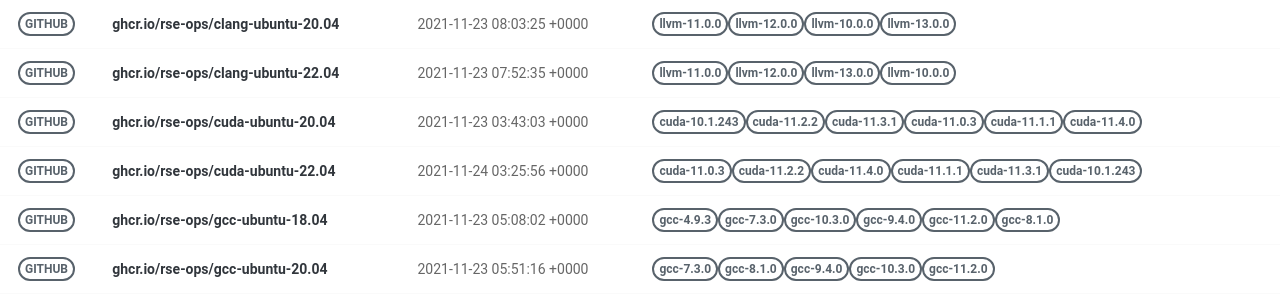
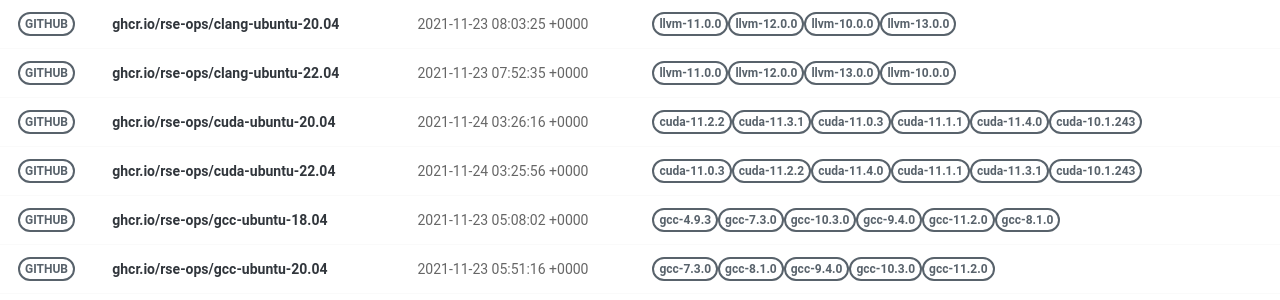
Before and after one commit to rse-ops/docker-images, a Jekyll site: the page built from pages/index.md, in a window 1280 px wide. Shown: the part 179-479 px from the top of the page. Built offline with Jekyll 4.4.1, drawn with Linux system fonts in a browser that asks for light colours; nearby versions of some CDN libraries.

Commit message:
Automated push to update library 2021-11-24

```diff
--- a/_library/ghcr.io-rse-ops-cuda-ubuntu-20.04.md
+++ b/_library/ghcr.io-rse-ops-cuda-ubuntu-20.04.md
@@ -1,14 +1,11 @@
 ---
 layout: container
 name: ghcr.io/rse-ops/cuda-ubuntu-20.04
-updated_at: 2021-11-23 03:43:03.517107
+updated_at: 2021-11-24 03:26:16.043906
 
 
 container_url: https://github.com/orgs/rse-ops/packages/container/package/cuda-ubuntu-20.04
 versions:
- - tag: cuda-10.1.243
-   dockerfile: https://github.com/rse-ops/docker-images/blob/main/ubuntu/cuda/Dockerfile
-   manifest: https://crane.ggcr.dev/manifest/ghcr.io/rse-ops/cuda-ubuntu-20.04:cuda-10.1.243
  - tag: cuda-11.2.2
    dockerfile: https://github.com/rse-ops/docker-images/blob/main/ubuntu/cuda/Dockerfile
    manifest: https://crane.ggcr.dev/manifest/ghcr.io/rse-ops/cuda-ubuntu-20.04:cuda-11.2.2
```
Also changed, not shown: other parts of _library/ghcr.io-rse-ops-cuda-ubuntu-20.04.md (+3 -0 lines).
